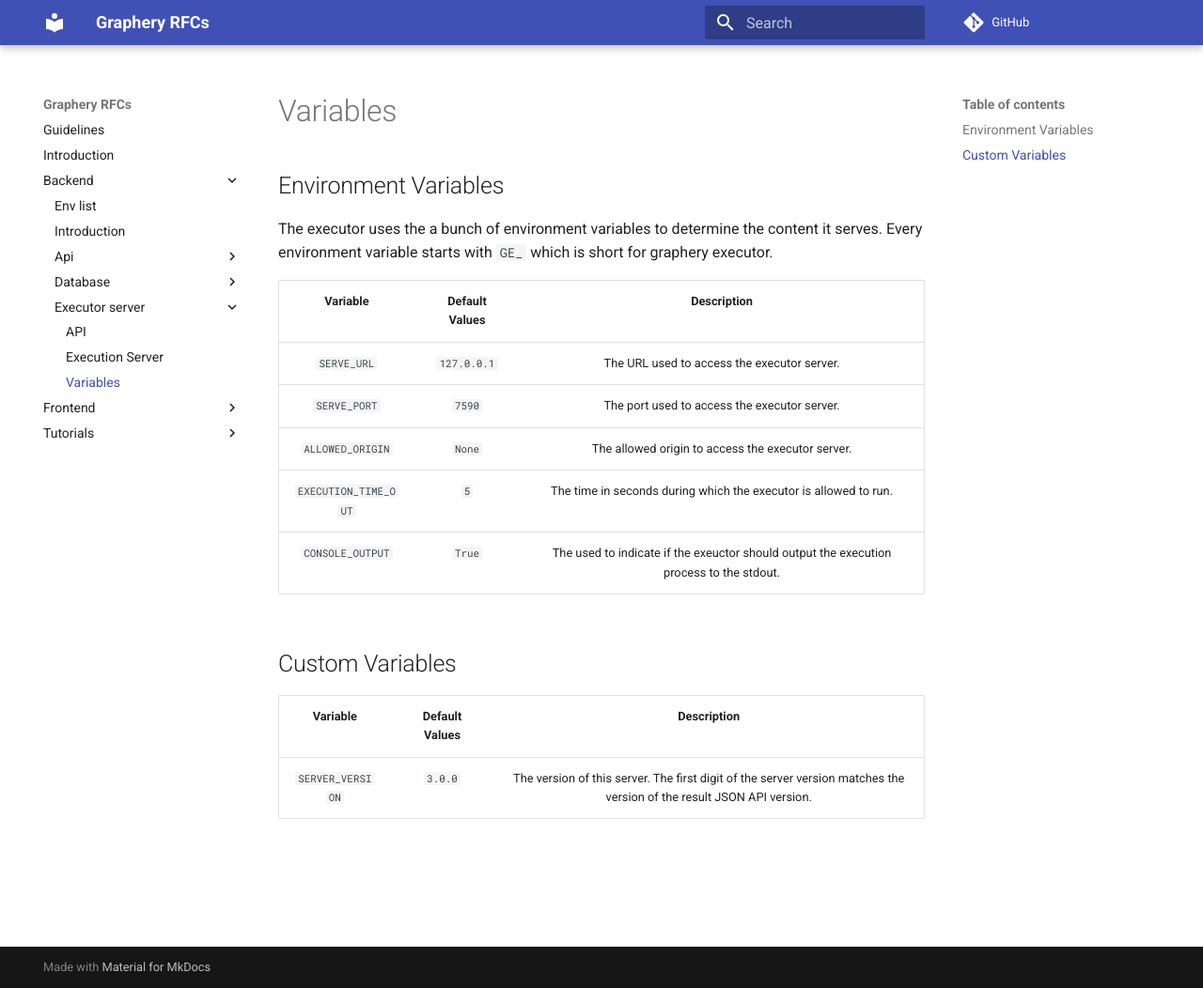
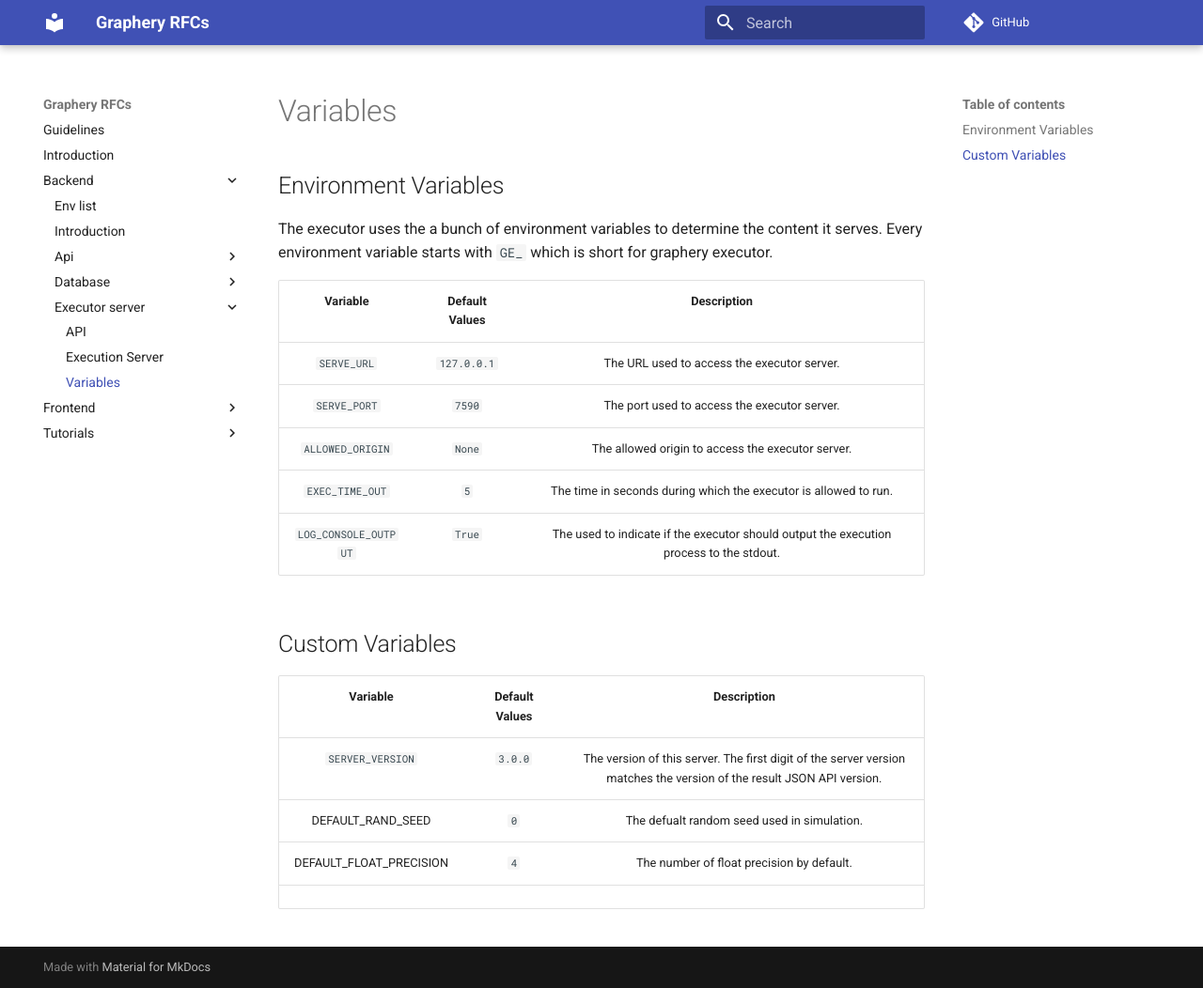
Before and after one commit to Reed-CompBio/GrapheryRFCs, an MkDocs documentation site: the page built from RFCs/backend/executor_server/variables.md, in a window 1280 px wide and 1052 px high. Shown: the whole window at 94% size. Built offline with MkDocs 1.6.1 and Material for MkDocs 9.7.7, drawn with Linux system fonts in a browser that asks for light colours; comment, search, counter and statistics services are not loaded.

Commit message:
feat: add custom default variables

```diff
--- a/RFCs/backend/executor_server/variables.md
+++ b/RFCs/backend/executor_server/variables.md
@@ -2,18 +2,22 @@
 
 ## Environment Variables
 
-The executor uses the a bunch of environment variables to determine the content it serves. Every environment variable starts with `GE_` which is short for graphery executor.
+The executor uses the a bunch of environment variables to determine the content it serves. Every environment variable
+starts with `GE_` which is short for graphery executor.
 
 |       Variable       | Default Values |                         Description                          |
 | :------------------: | :------------: | :----------------------------------------------------------: |
 |     `SERVE_URL`      |  `127.0.0.1`   |         The URL used to access the executor server.          |
 |     `SERVE_PORT`     |     `7590`     |         The port used to access the executor server.         |
 |   `ALLOWED_ORIGIN`   |     `None`     |      The allowed origin to access the executor server.       |
-| `EXECUTION_TIME_OUT` |      `5`       | The time in seconds during which the executor is allowed to run. |
-|   `CONSOLE_OUTPUT`   |     `True`     | The used to indicate if the exeuctor should output the execution process to the stdout. |
+|   `EXEC_TIME_OUT`    |      `5`       | The time in seconds during which the executor is allowed to run. |
+| `LOG_CONSOLE_OUTPUT` |     `True`     | The used to indicate if the executor should output the execution process to the stdout. |
 
 ## Custom Variables
 
-|     Variable     | Default Values |                         Description                          |
-| :--------------: | :------------: | :----------------------------------------------------------: |
-| `SERVER_VERSION` |    `3.0.0`     | The version of this server. The first digit of the server version matches the version of the result JSON API version. |
+|        Variable         | Default Values |                         Description                          |
+| :---------------------: | :------------: | :----------------------------------------------------------: |
+|    `SERVER_VERSION`     |    `3.0.0`     | The version of this server. The first digit of the server version matches the version of the result JSON API version. |
+|    DEFAULT_RAND_SEED    |      `0`       |         The defualt random seed used in simulation.          |
+| DEFAULT_FLOAT_PRECISION |      `4`       |          The number of float precision by default.           |
+|                         |                |                                                              |
```
